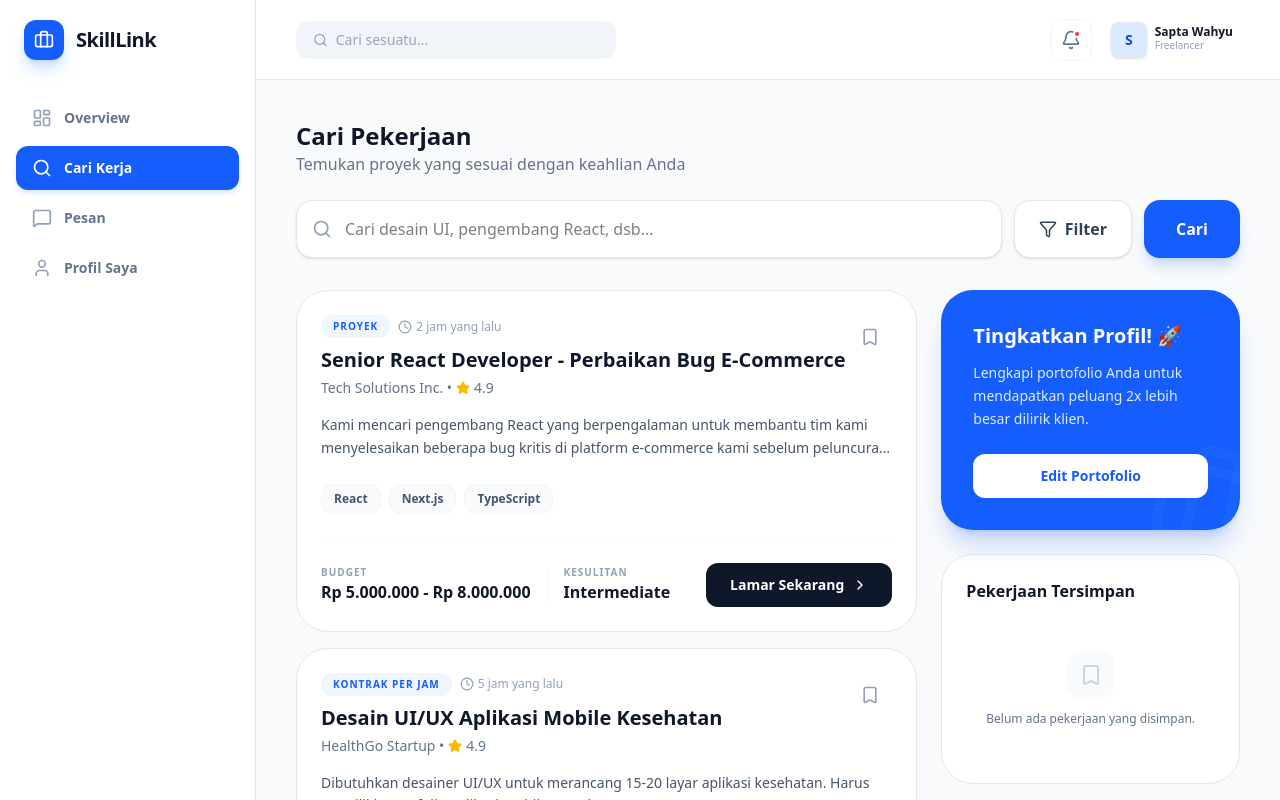
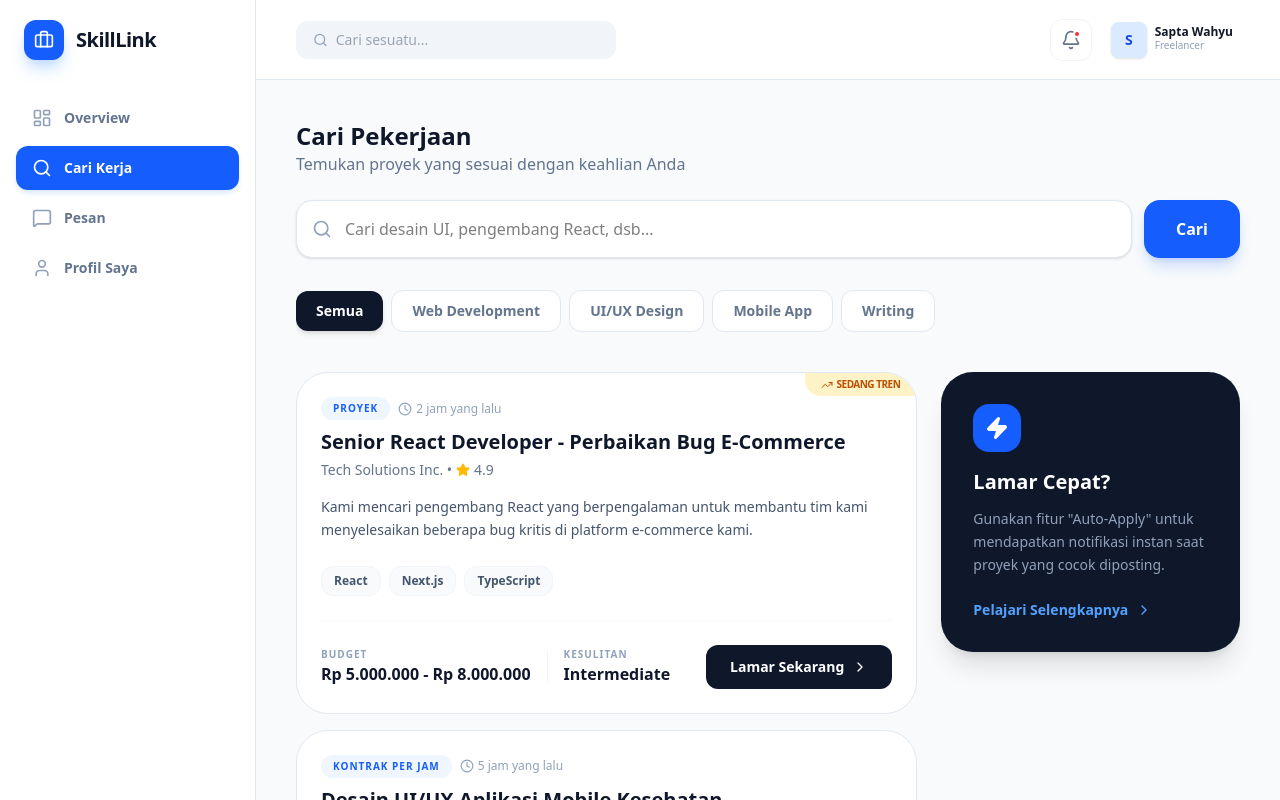
Before and after one commit to KodingMulu/SkillLink, a Next.js app in the folder web/: page /dashboard/freelancer/jobs in a window 1280 px wide. Shown: the top 800 px of the page. Built offline with nearby package versions, Linux system fonts and the light colour scheme.

Commit message:
feat: tambah sistem filter kategori dan indikator trending pada daftar pekerjaan

```diff
--- a/web/src/app/dashboard/freelancer/jobs/page.tsx
+++ b/web/src/app/dashboard/freelancer/jobs/page.tsx
@@ -2,10 +2,12 @@
 
 import { useState } from 'react';
 import DashboardLayout from "../../DashboardLayout";
-import { Search, MapPin, DollarSign, Briefcase, Clock, Filter, ChevronRight, Star, Bookmark } from 'lucide-react';
+import { Search, MapPin, DollarSign, Briefcase, Clock, Filter, ChevronRight, Star, Bookmark, Zap, TrendingUp } from 'lucide-react';
 
 export default function FindJobsPage() {
-  // Data dummy untuk daftar pekerjaan
+  const [activeTab, setActiveTab] = useState('Semua');
+  const categories = ['Semua', 'Web Development', 'UI/UX Design', 'Mobile App', 'Writing'];
+
   const [jobs] = useState([
     {
       id: 1,
@@ -16,8 +18,10 @@ export default function FindJobsPage() {
       type: "Proyek",
       postedAt: "2 jam yang lalu",
       difficulty: "Intermediate",
+      isTrending: true,
+      category: "Web Development",
       skills: ["React", "Next.js", "TypeScript"],
-      description: "Kami mencari pengembang React yang berpengalaman untuk membantu tim kami menyelesaikan beberapa bug kritis di platform e-commerce kami sebelum peluncuran besar bulan depan."
+      description: "Kami mencari pengembang React yang berpengalaman untuk membantu tim kami menyelesaikan beberapa bug kritis di platform e-commerce kami."
     },
     {
       id: 2,
@@ -28,10 +32,30 @@ export default function FindJobsPage() {
       type: "Kontrak Per Jam",
       postedAt: "5 jam yang lalu",
       difficulty: "Expert",
+      isTrending: false,
+      category: "UI/UX Design",
       skills: ["Figma", "UI/UX", "Mobile Design"],
       description: "Dibutuhkan desainer UI/UX untuk merancang 15-20 layar aplikasi kesehatan. Harus memiliki portofolio aplikasi mobile yang kuat."
+    },
+    {
+      id: 3,
+      title: "Optimasi Database PostgreSQL Skala Besar",
+      client: "DataCorp Global",
+      location: "Remote",
+      budget: "Rp 12.000.000",
+      type: "Proyek",
+      postedAt: "10 jam yang lalu",
+      difficulty: "Expert",
+      isTrending: true,
+      category: "Web Development",
+      skills: ["PostgreSQL", "Backend", "Optimization"],
+      description: "Membantu kami mengoptimalkan query database yang lambat pada sistem produksi kami yang memiliki jutaan baris data."
     }
   ]);
+
+  const filteredJobs = activeTab === 'Semua'
+    ? jobs
+    : jobs.filter(job => job.category === activeTab);
 
   return (
     <DashboardLayout role="freelancer">
@@ -49,21 +73,43 @@ export default function FindJobsPage() {
               className="w-full pl-12 pr-4 py-4 bg-white border border-slate-200 rounded-2xl shadow-sm focus:ring-2 focus:ring-blue-500 outline-none transition-all font-medium"
             />
           </div>
-          <button className="flex items-center justify-center gap-2 px-6 py-4 bg-white border border-slate-200 text-slate-700 rounded-2xl hover:bg-slate-50 transition font-bold shadow-sm">
-            <Filter size={18} />
-            <span>Filter</span>
-          </button>
           <button className="px-8 py-4 bg-blue-600 text-white rounded-2xl hover:bg-blue-700 transition font-bold shadow-lg shadow-blue-600/20">
             Cari
           </button>
         </div>
       </div>
 
+      {/* FILTER TABS (TAHAP 3) */}
+      <div className="flex items-center gap-2 mb-8 overflow-x-auto pb-2 no-scrollbar">
+        {categories.map((cat) => (
+          <button
+            key={cat}
+            onClick={() => setActiveTab(cat)}
+            className={`px-5 py-2.5 rounded-xl text-sm font-bold whitespace-nowrap transition-all ${
+              activeTab === cat
+                ? 'bg-slate-900 text-white shadow-md'
+                : 'bg-white text-slate-500 border border-slate-200 hover:border-slate-300'
+            }`}
+          >
+            {cat}
+          </button>
+        ))}
+      </div>
+
       <div className="grid grid-cols-1 lg:grid-cols-3 gap-6">
-        {/* DAFTAR PEKERJAAN (TAHAP 2) */}
         <div className="lg:col-span-2 space-y-4">
-          {jobs.map((job) => (
-            <div key={job.id} className="bg-white border border-slate-200 rounded-[32px] p-6 hover:border-blue-500 hover:shadow-xl hover:shadow-blue-900/5 transition-all group">
+          {filteredJobs.length > 0 ? (
+            filteredJobs.map((job) => (
+              <div key={job.id} className="bg-white border border-slate-200 rounded-[32px] p-6 hover:border-blue-500 hover:shadow-xl transition-all group relative overflow-hidden">
+                {/* Indikator Trending */}
+                {job.isTrending && (
+                  <div className="absolute top-0 right-0">
+                    <div className="bg-amber-100 text-amber-700 px-4 py-1 rounded-bl-2xl text-[10px] font-black uppercase tracking-tighter flex items-center gap-1">
+                      <TrendingUp size={12} /> Sedang Tren
+                    </div>
+                  </div>
+                )}
+
                 <div className="flex justify-between items-start mb-4">
                   <div className="flex-1">
                     <div className="flex items-center gap-2 mb-2">
@@ -81,9 +127,6 @@ export default function FindJobsPage() {
                       {job.client} • <Star size={14} className="text-amber-400 fill-amber-400" /> 4.9
                     </p>
                   </div>
-                <button className="p-3 text-slate-400 hover:text-blue-600 hover:bg-blue-50 rounded-2xl transition-all">
-                  <Bookmark size={20} />
-                </button>
                 </div>
 
                 <p className="text-slate-600 text-sm mb-6 line-clamp-2 leading-relaxed">
@@ -116,29 +159,27 @@ export default function FindJobsPage() {
                   </button>
                 </div>
               </div>
-          ))}
+            ))
+          ) : (
+            <div className="p-12 bg-white border border-slate-200 rounded-[32px] text-center">
+               <Search size={48} className="mx-auto text-slate-200 mb-4" />
+               <p className="text-slate-500 font-bold">Tidak ada pekerjaan ditemukan untuk kategori ini.</p>
+            </div>
+          )}
         </div>
 
         {/* SIDEBAR INFO */}
         <div className="space-y-6">
-          <div className="bg-blue-600 rounded-[32px] p-8 text-white shadow-xl shadow-blue-600/20 relative overflow-hidden group">
+          <div className="bg-slate-900 rounded-[32px] p-8 text-white shadow-xl relative overflow-hidden group">
             <div className="relative z-10">
-              <h3 className="font-bold text-xl mb-3">Tingkatkan Profil! 🚀</h3>
-              <p className="text-blue-100 text-sm leading-relaxed mb-6">Lengkapi portofolio Anda untuk mendapatkan peluang 2x lebih besar dilirik klien.</p>
-              <button className="w-full py-3 bg-white text-blue-600 rounded-xl font-bold text-sm hover:bg-blue-50 transition-colors">
-                Edit Portofolio
+              <div className="w-12 h-12 bg-blue-600 rounded-2xl flex items-center justify-center mb-4">
+                <Zap size={24} className="fill-white" />
+              </div>
+              <h3 className="font-bold text-xl mb-3">Lamar Cepat?</h3>
+              <p className="text-slate-400 text-sm leading-relaxed mb-6">Gunakan fitur "Auto-Apply" untuk mendapatkan notifikasi instan saat proyek yang cocok diposting.</p>
+              <button className="text-sm font-bold text-blue-400 hover:text-blue-300 transition-colors flex items-center gap-2">
+                Pelajari Selengkapnya <ChevronRight size={16} />
               </button>
-            </div>
-            <Briefcase size={120} className="absolute -right-8 -bottom-8 text-blue-500/20 rotate-12 group-hover:scale-110 transition-transform duration-500" />
-          </div>
-
-          <div className="bg-white border border-slate-200 rounded-[32px] p-6">
-            <h3 className="font-bold text-slate-900 mb-4">Pekerjaan Tersimpan</h3>
-            <div className="text-center py-8">
-              <div className="w-12 h-12 bg-slate-50 rounded-2xl flex items-center justify-center text-slate-300 mx-auto mb-3">
-                <Bookmark size={24} />
-              </div>
-              <p className="text-xs text-slate-500 font-medium">Belum ada pekerjaan yang disimpan.</p>
             </div>
           </div>
         </div>
```
Lines whose indentation alone changed are shown as unchanged.
